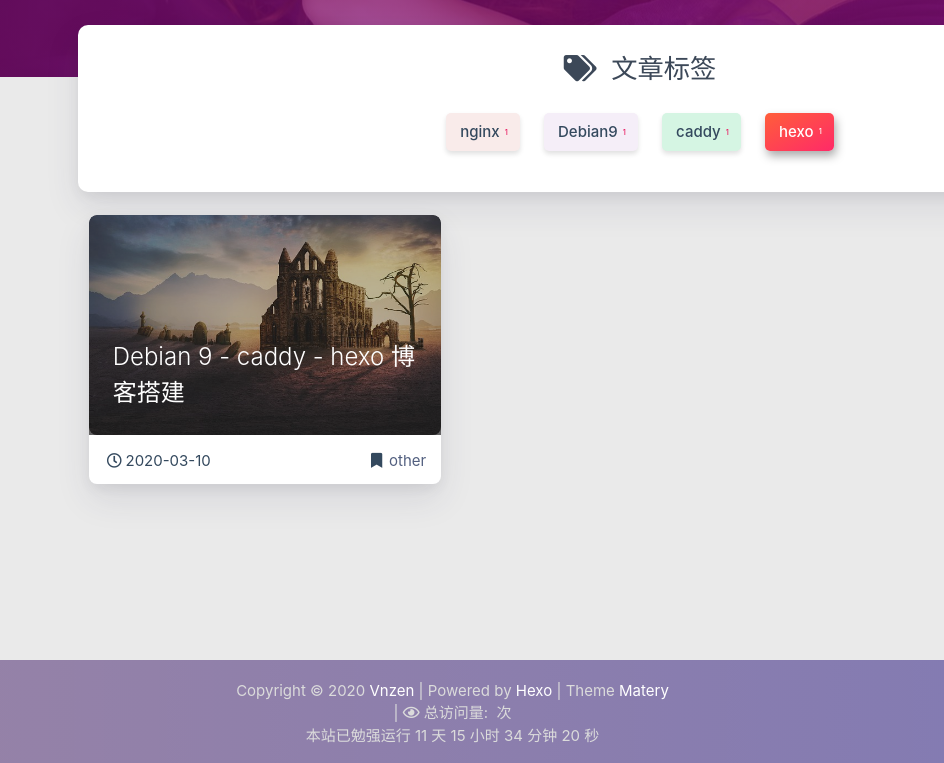
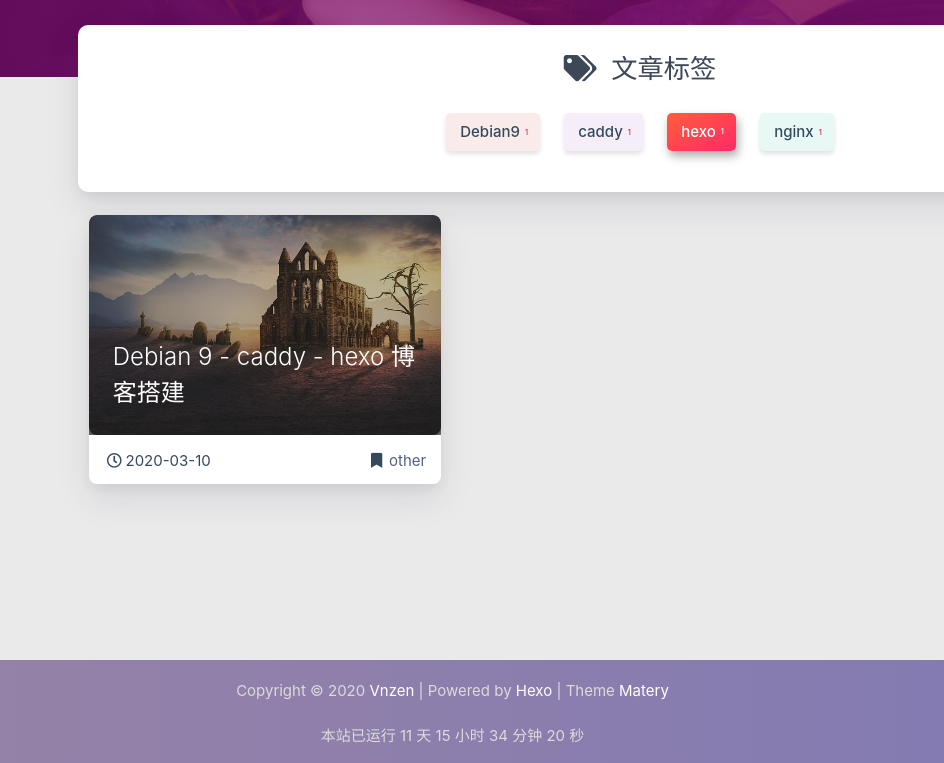
Before and after one commit to Vnzen/myblog, a plain HTML site: page tags/hexo/index.html in a window 1280 px wide. Shown: the part 403-1166 px from the top of the page, 0-944 px from the left. Drawn offline with nearby package versions, Linux system fonts and the light colour scheme.

Commit message:
Site updated: 2020-03-21 23:34:15

```diff
--- a/2020/03/10/debian-9-caddy-hexo-bo-ke-da-jian/index.html
+++ b/2020/03/10/debian-9-caddy-hexo-bo-ke-da-jian/index.html
@@ -29,9 +29,9 @@
 
     <script src="/libs/jquery/jquery.min.js"></script>
 
-<meta name="generator" content="Hexo 4.2.0"><link rel="stylesheet" href="/css/prism-tomorrow.css" type="text/css">
-<link rel="stylesheet" href="/css/prism-line-numbers.css" type="text/css"><link rel="alternate" href="/atom.xml" title="Vnzen" type="application/atom+xml">
-</head>
+<meta name="generator" content="Hexo 4.2.0"><link rel="alternate" href="/atom.xml" title="Vnzen" type="application/atom+xml">
+<link rel="stylesheet" href="/css/prism-tomorrow.css" type="text/css">
+<link rel="stylesheet" href="/css/prism-line-numbers.css" type="text/css"></head>
 
 
 <body>
@@ -1255,10 +1255,10 @@ code[class*="language-"], pre[class*="language-"] { white-space: pre !important;
 
 
 
-            <span id="busuanzi_container_site_pv">
+            <!-- <span id="busuanzi_container_site_pv">
                 |&nbsp;<i class="far fa-eye"></i>&nbsp;总访问量:&nbsp;<span id="busuanzi_value_site_pv"
                     class="white-color"></span>&nbsp;次
-            </span>
+            </span> -->
 
 
             <!-- <span id="busuanzi_container_site_uv">
@@ -1301,11 +1301,11 @@ code[class*="language-"], pre[class*="language-"] { white-space: pre !important;
                         diffMinutes * minutes) / seconds);
                     if (startYear == todayYear) {
                         document.getElementById("year").innerHTML = todayYear;
-                        document.getElementById("sitetime").innerHTML = "本站已勉强运行 " + diffDays + " 天 " + diffHours +
+                        document.getElementById("sitetime").innerHTML = "本站已运行 " + diffDays + " 天 " + diffHours +
                             " 小时 " + diffMinutes + " 分钟 " + diffSeconds + " 秒";
                     } else {
                         document.getElementById("year").innerHTML = startYear + " - " + todayYear;
-                        document.getElementById("sitetime").innerHTML = "本站已勉强运行 " + diffYears + " 年 " + diffDays +
+                        document.getElementById("sitetime").innerHTML = "本站已运行 " + diffYears + " 年 " + diffDays +
                             " 天 " + diffHours + " 小时 " + diffMinutes + " 分钟 " + diffSeconds + " 秒";
                     }
                 }
--- a/tags/hexo/index.html
+++ b/tags/hexo/index.html
@@ -29,9 +29,9 @@
 
     <script src="/libs/jquery/jquery.min.js"></script>
 
-<meta name="generator" content="Hexo 4.2.0"><link rel="stylesheet" href="/css/prism-tomorrow.css" type="text/css">
-<link rel="stylesheet" href="/css/prism-line-numbers.css" type="text/css"><link rel="alternate" href="/atom.xml" title="Vnzen" type="application/atom+xml">
-</head>
+<meta name="generator" content="Hexo 4.2.0"><link rel="alternate" href="/atom.xml" title="Vnzen" type="application/atom+xml">
+<link rel="stylesheet" href="/css/prism-tomorrow.css" type="text/css">
+<link rel="stylesheet" href="/css/prism-line-numbers.css" type="text/css"></head>
 
 
 <body>
@@ -295,19 +295,10 @@
             <div class="tag-chips">
 
 
-                <a href="/tags/nginx/" title="nginx: 1">
-                    <span class="chip center-align waves-effect waves-light
-                             chip-default "
-                            data-tagname="nginx" style="background-color: #F9EBEA;">nginx
-                        <span class="tag-length">1</span>
-                    </span>
-                </a>
-
-
                 <a href="/tags/Debian9/" title="Debian9: 1">
                     <span class="chip center-align waves-effect waves-light
                              chip-default "
-                            data-tagname="Debian9" style="background-color: #F5EEF8;">Debian9
+                            data-tagname="Debian9" style="background-color: #F9EBEA;">Debian9
                         <span class="tag-length">1</span>
                     </span>
                 </a>
@@ -316,7 +307,7 @@
                 <a href="/tags/caddy/" title="caddy: 1">
                     <span class="chip center-align waves-effect waves-light
                              chip-default "
-                            data-tagname="caddy" style="background-color: #D5F5E3;">caddy
+                            data-tagname="caddy" style="background-color: #F5EEF8;">caddy
                         <span class="tag-length">1</span>
                     </span>
                 </a>
@@ -325,7 +316,16 @@
                 <a href="/tags/hexo/" title="hexo: 1">
                     <span class="chip center-align waves-effect waves-light
                              chip-active "
-                            data-tagname="hexo" style="background-color: #E8F8F5;">hexo
+                            data-tagname="hexo" style="background-color: #D5F5E3;">hexo
+                        <span class="tag-length">1</span>
+                    </span>
+                </a>
+
+
+                <a href="/tags/nginx/" title="nginx: 1">
+                    <span class="chip center-align waves-effect waves-light
+                             chip-default "
+                            data-tagname="nginx" style="background-color: #E8F8F5;">nginx
                         <span class="tag-length">1</span>
                     </span>
                 </a>
@@ -393,10 +393,10 @@
 
 
 
-            <span id="busuanzi_container_site_pv">
+            <!-- <span id="busuanzi_container_site_pv">
                 |&nbsp;<i class="far fa-eye"></i>&nbsp;总访问量:&nbsp;<span id="busuanzi_value_site_pv"
                     class="white-color"></span>&nbsp;次
-            </span>
+            </span> -->
 
 
             <!-- <span id="busuanzi_container_site_uv">
@@ -439,11 +439,11 @@
                         diffMinutes * minutes) / seconds);
                     if (startYear == todayYear) {
                         document.getElementById("year").innerHTML = todayYear;
-                        document.getElementById("sitetime").innerHTML = "本站已勉强运行 " + diffDays + " 天 " + diffHours +
+                        document.getElementById("sitetime").innerHTML = "本站已运行 " + diffDays + " 天 " + diffHours +
                             " 小时 " + diffMinutes + " 分钟 " + diffSeconds + " 秒";
                     } else {
                         document.getElementById("year").innerHTML = startYear + " - " + todayYear;
-                        document.getElementById("sitetime").innerHTML = "本站已勉强运行 " + diffYears + " 年 " + diffDays +
+                        document.getElementById("sitetime").innerHTML = "本站已运行 " + diffYears + " 年 " + diffDays +
                             " 天 " + diffHours + " 小时 " + diffMinutes + " 分钟 " + diffSeconds + " 秒";
                     }
                 }
```
Also changed, not shown: 2020/03/10/mo-ban-ce-shi-er/index.html (+7 -7 lines), 2020/03/21/debian-9-nginx-pei-zhi-xue-xi-bi-ji/index.html (+7 -7 lines), about/index.html (+8 -8 lines), archives/2020/03/index.html (+7 -7 lines), archives/2020/index.html (+7 -7 lines), archives/index.html (+7 -7 lines), categories/index.html (+7 -7 lines), categories/other/index.html (+7 -7 lines), contact/index.html (+7 -7 lines), friends/index.html (+7 -7 lines), index.html (+7 -7 lines), tags/Debian9/index.html (+19 -19 lines), tags/caddy/index.html (+19 -19 lines), tags/index.html (+20 -20 lines), 1 more files.
